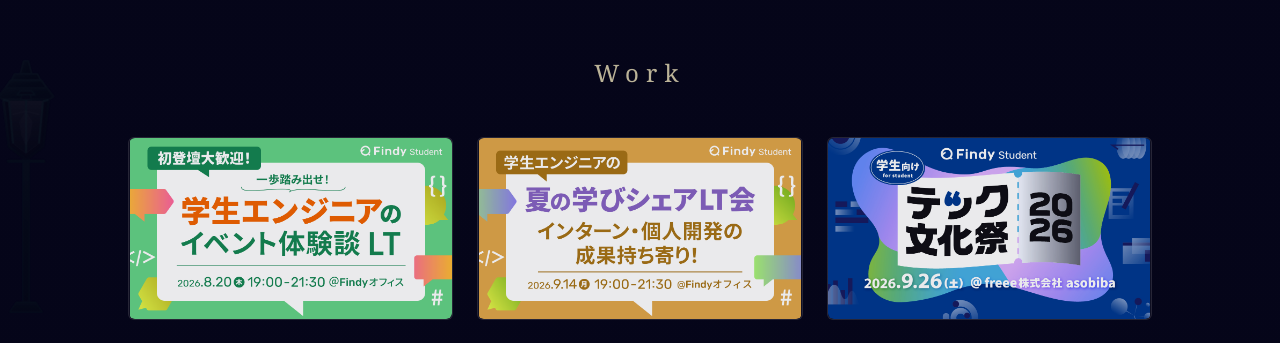
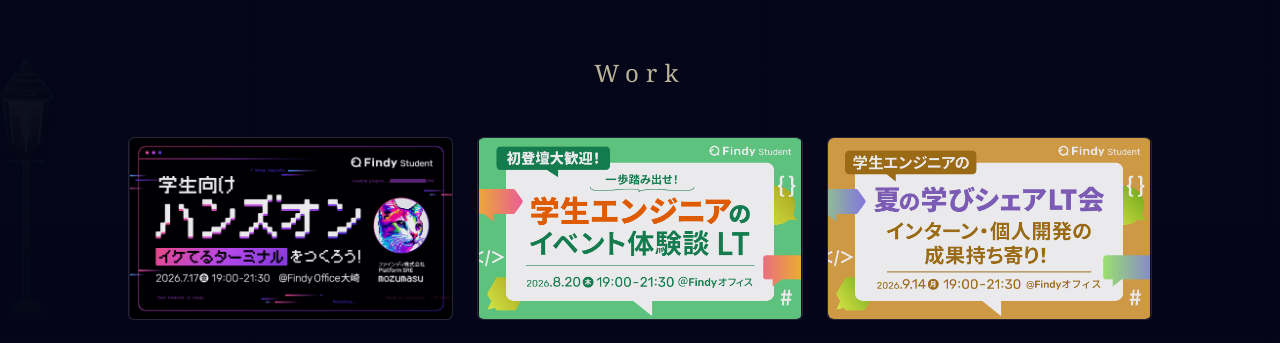
Before and after one commit to husengs7/my_portfolio, a Next.js app: page / in a window 1280 px wide. Shown: the part 5520-5863 px from the top of the page. Built offline with nearby package versions, Linux system fonts and the light colour scheme.

Commit message:
chore: コード変更を整理

```diff
--- a/src/app/page.tsx
+++ b/src/app/page.tsx
@@ -24,6 +24,7 @@ const timelineFilters: { value: "all" | TimelineTag; label: string }[] = [
 
 // Add banner paths from public here, e.g. { imageSrc: "/event.png", title: "Event" }.
 const workItems: { imageSrc: string; title: string; href?: string }[] = [
+  { imageSrc: "/terminal-student.png", title: "Terminal Student", href: "https://findy.connpass.com/event/397011/" },
   { imageSrc: "/event-experience-lt.png", title: "イベント体験談LT", href: "https://student.findy-code.io/events/c14BzbyfQTOEmzc8a0MgAA" },
   { imageSrc: "/learning-share-lt.png", title: "学びシェアLT", href: "https://student.findy-code.io/events/bJglxz3USJmeqvfJr7qn0Q" },
   { imageSrc: "/tech-festival.jpg", title: "テック文化祭", href: "https://student.findy-code.io/events/b0u9w8WfRTmI4OFWEm188Q" },
```
Also changed, not shown: public/terminal-student.png (added).
